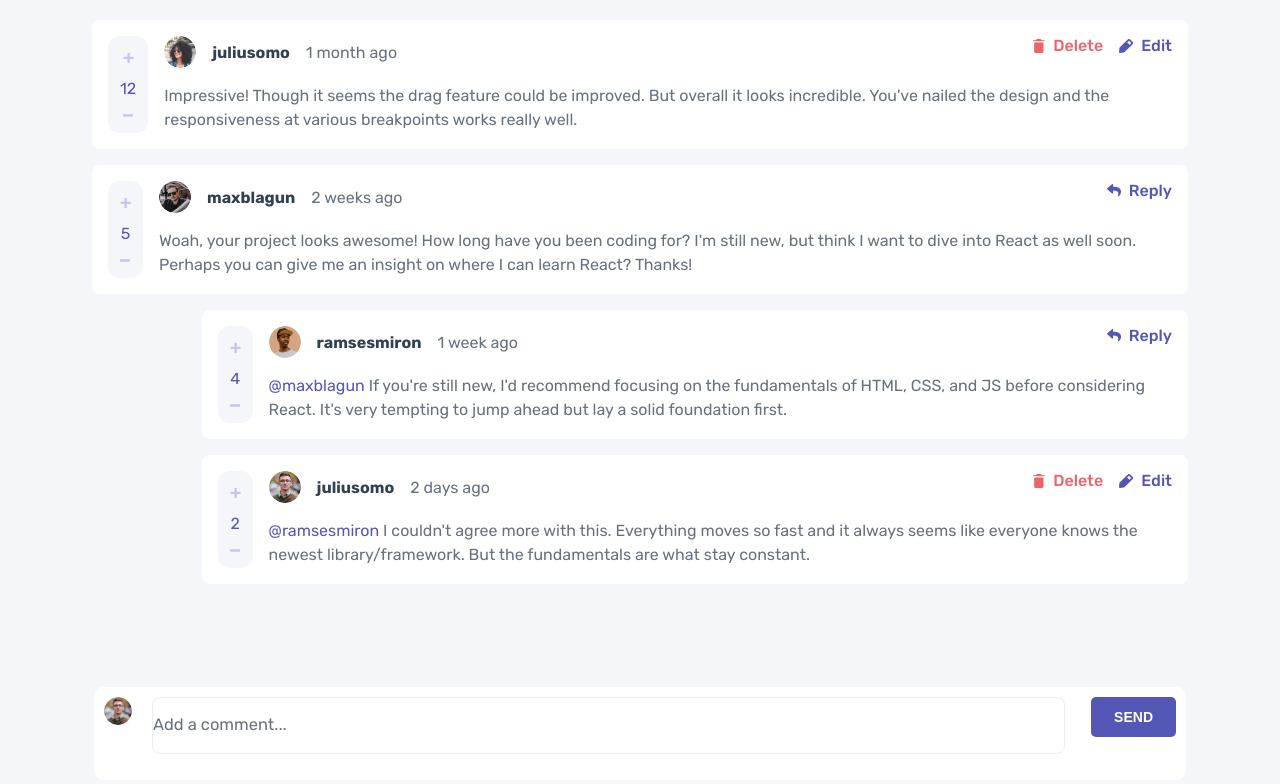
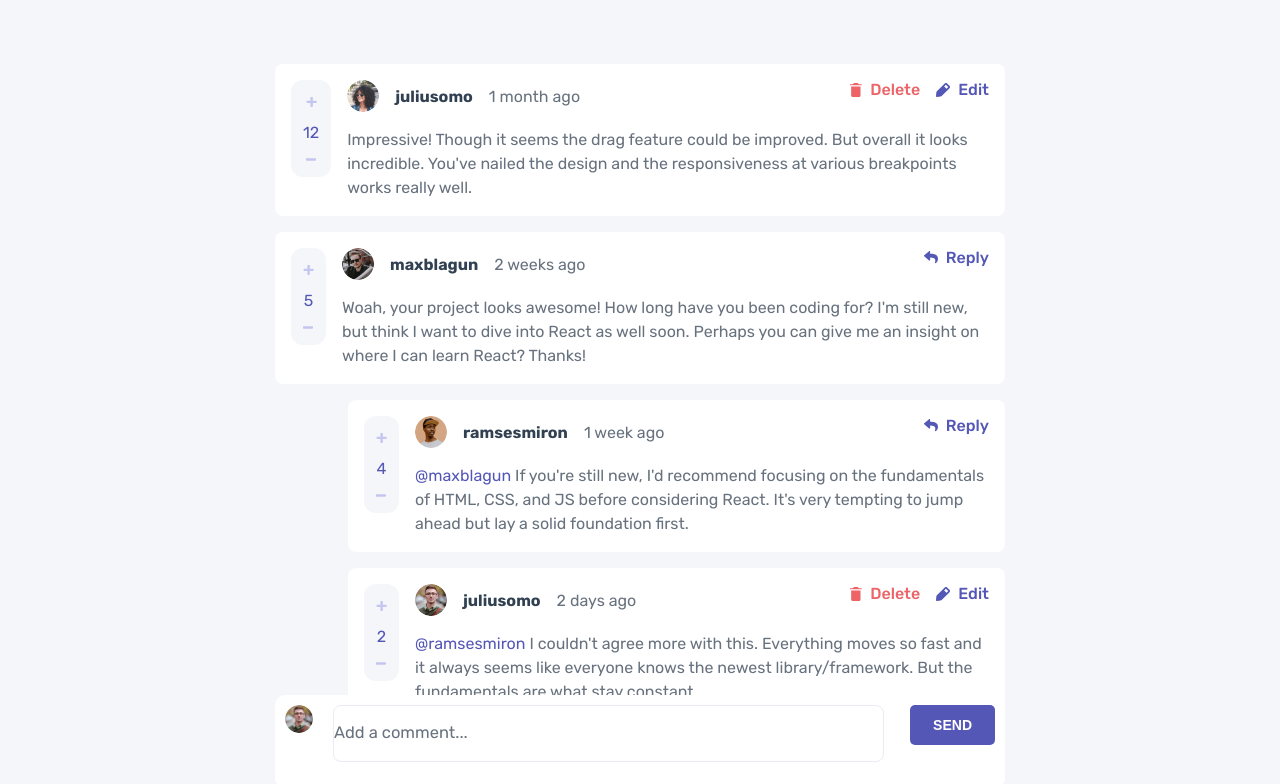
Before and after one commit to Evans-Asiedu/interactive-comment, a React (Create React App) app: page / in a window 1280 px wide. Shown: the top 784 px of the page. Built offline with nearby package versions, Linux system fonts and the light colour scheme.

Commit message:
Refactor layout and styles for comments section; update useOutsideClick hook to improve event handling

```diff
--- a/src/App.js
+++ b/src/App.js
@@ -51,19 +51,19 @@ class App extends Component {
     const { comments } = this.state;
 
     return (
-      <>
         <div className="app">
-          <div className="scrollable-content">
+          {/* <div className="scrollable-content"> */}
             <Comments
               comments={comments}
               onAddReply={this.handleAddReply}
               onEdit={this.handleEditComment}
               onDelete={this.handleDelete}
             />
+          {/* </div> */}
+          <div id="add-comment-container">
+          <AddCommentForm onAddComment={this.handleAddComment} />
           </div>
-          <AddCommentForm onAddComment={this.handleAddComment} />
         </div>
-      </>
     );
   }
 }
--- a/src/components/commentCard.jsx
+++ b/src/components/commentCard.jsx
@@ -64,7 +64,7 @@ const CommnetCard = ({ comment, isReply, onAddReply, onEdit, onDelete }) => {
   const isOwner = comment.user.username === currentUser.username;
 
   return (
-    <div className={isReply ? "comment--reply" : ""}>
+    <div className={isReply ? "comment--reply" : ""} ref={commentRef}>
       <article className="comment">
         <VotingButton votes={comment.score} />
 
--- a/src/hooks/useOutsideClick.jsx
+++ b/src/hooks/useOutsideClick.jsx
@@ -3,19 +3,24 @@ import { useEffect } from "react";
 export default function useOutsideClick(ref, handler) {
   useEffect(() => {
     function listener(event) {
+      if (event.target === document.documentElement || event.target === document.body) {
+        // This is a click on the scrollbar
+        return
+      }
       if (!ref.current || ref.current.contains(event.target)) {
+        // This is a click inside of ref
         return;
       }
 
       handler(event);
     }
 
-    document.addEventListener("mousedown", listener);
-    document.addEventListener("touchstart", listener);
+    window.addEventListener("mousedown", listener);
+    window.addEventListener("touchstart", listener);
 
     return () => {
-      document.removeEventListener("mousedown", listener);
-      document.removeEventListener("touchstart", listener);
+      window.removeEventListener("mousedown", listener);
+      window.removeEventListener("touchstart", listener);
     };
   }, [handler, ref]);
 }
--- a/src/index.css
+++ b/src/index.css
@@ -50,29 +50,55 @@ body {
   background-color: var(--very-light-gray);
 
   /* Set inner container to center */
-  display: flex;
+  /* display: flex;
   justify-content: center;
-  align-items: center;
+  align-items: center; */
 
   position: relative;
 }
 
-.app {
-  max-width: 1140px;
-  padding: 1rem 1.2rem;
-  height: 100vh;
-  min-height: 100vh;
+#root {
+  padding: 3.2rem 2.4rem;
+  display: flex;
+  justify-content: center;
   position: relative;
-  overflow: auto;
-  display: flex;
-  flex-direction: column;
 }
 
-.scrollable-content {
+.app {
+  /* max-width: 1140px; */
+  /* padding: 1rem 1.2rem; */
+  /* height: 100vh; */
+  /* min-height: 100vh; */
+  /* overflow: auto; */
+  /* display: flex;
+  flex-direction: column;
+  gap: 1.6rem;
+  justify-content: center; */
+  width: 100%;
+  max-width: 730px;
+}
+
+#add-comment-container {
+  position: fixed;
+  bottom: 1.2rem;
+  width: calc(100% - 4.8rem);
+  max-width: 730px;
+}
+
+@media screen and (min-width: 748px) {
+  #root {
+    padding: 6.4rem 3.2rem;
+  }
+  #add-comment-container {
+    width: calc(100% - 6.4rem);
+  }
+}
+
+/* .scrollable-content {
   flex: 1;
-  overflow-y: auto; /* Makes the content scrollable */
+  overflow-y: auto;
   padding: 10px;
-}
+} */
 
 .comment__heading {
   display: flex;
@@ -103,15 +129,13 @@ body {
   background-color: var(--white);
   border-radius: 5px;
   /*I made this only to make center, we can remove it later*/
-  margin: 1rem 1.2rem;
+  /* margin: 1rem 1.2rem; */
   padding: 1.6rem 1.2rem 1.3rem 1.2rem;
   display: flex;
   justify-content: space-between;
   align-items: center;
   flex-wrap: wrap;
-  /* position: absolute; */
-  /* bottom: 0; */
-  /* left: 0; */
+
   /* width: calc(100% - 2.4rem); */
 }
 
@@ -165,7 +189,7 @@ body {
     gap: 1rem;
     left: 0;
     right: 0;
-    margin: 1rem 1.2rem;
+    /* margin: 1rem 1.2rem; */
   }
 
   .add-comment__comment-input {
@@ -352,8 +376,14 @@ body {
   display: flex;
   flex-direction: column;
   gap: 1.6rem 0rem;
+  padding-bottom: 18.5rem;
 }
 
+@media screen and (min-width: 748px) {
+  .commnets {
+    padding-bottom: 10rem;
+  }
+}
 /* Comment Card */
 .comment {
   position: relative;
```
